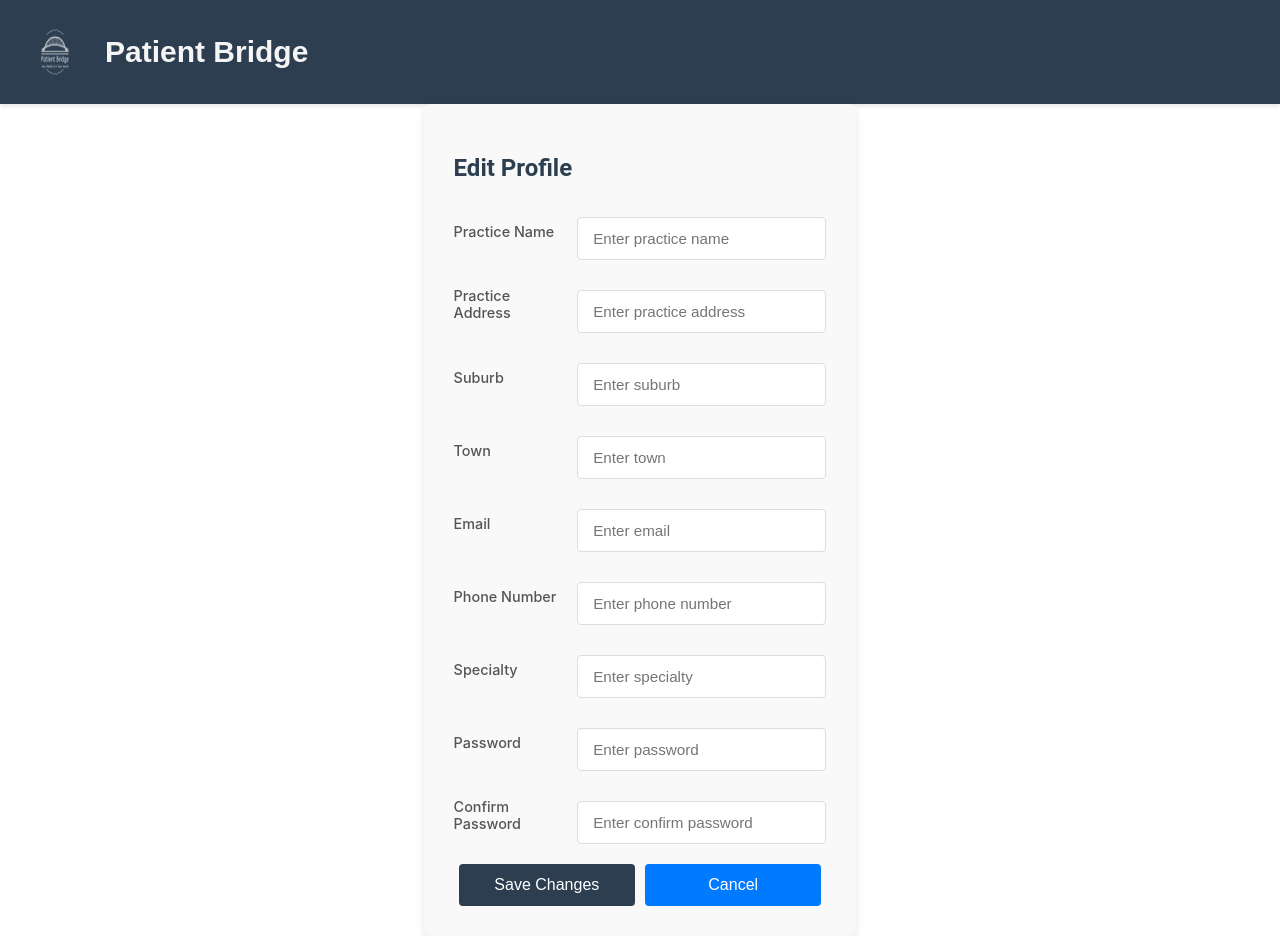
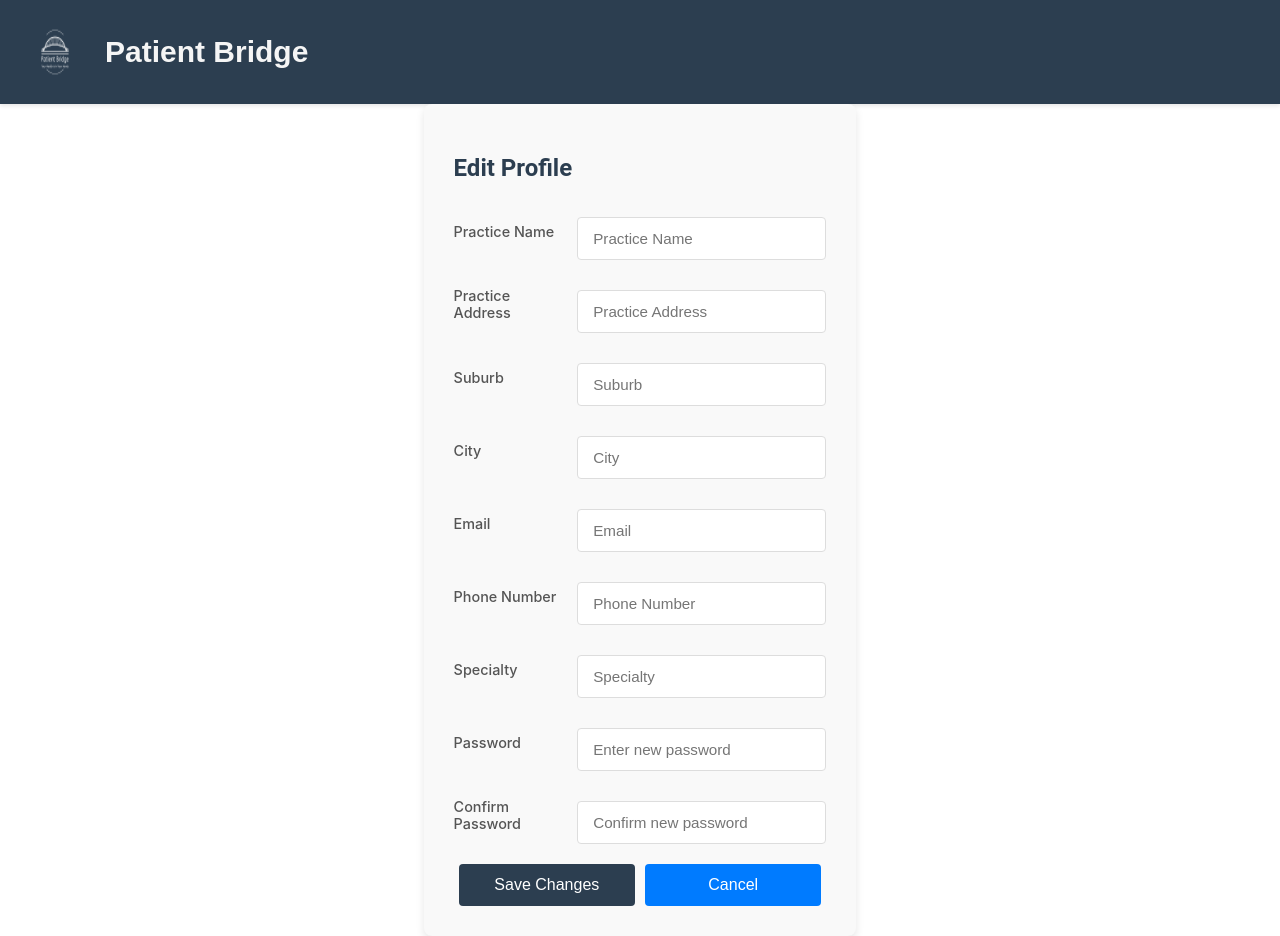
Before and after one commit to JewandreJuliano/Patient-Bridge, a React (Create React App) app in the folder patient-bridge/: page /doctor-profile in a window 1280 px wide. Built offline with nearby package versions, Linux system fonts and the light colour scheme.

Commit message:
Updated Doctor Profile

```diff
--- a/patient-bridge/src/components/DoctorProfile.jsx
+++ b/patient-bridge/src/components/DoctorProfile.jsx
@@ -1,49 +1,76 @@
-import React, { useState } from 'react';
+import React, { useState, useEffect } from 'react';
 import '../styles/Profile.css';
 import { useNavigate } from 'react-router-dom';
+import axios from 'axios';
 
-const Profile = () => {
+const DoctorProfile = () => {
   const navigate = useNavigate();
-  const [formData, setFormData] = useState({
+  const [doctor, setDoctor] = useState({
     practiceName: '',
     practiceAddress: '',
     suburb: '',
-    town: '',
+    city: '',
     email: '',
     phoneNumber: '',
     specialty: '',
-    password: '',
-    confirmPassword: '',
   });
 
-  const handleChange = (e) => {
-    const { id, value } = e.target;
-    setFormData((prevData) => ({
-      ...prevData,
-      [id]: value,
+  const [password, setPassword] = useState('');
+  const [confirmPassword, setConfirmPassword] = useState('');
+
+  const user = JSON.parse(localStorage.getItem('user'));
+  const doctor_id = user ? user.doctor_id : null;
+
+  // Only set initial data from localStorage once
+  useEffect(() => {
+    if (user) {
+      setDoctor({
+        practiceName: user.practiceName || '',
+        practiceAddress: user.practiceAddress || '',
+        suburb: user.suburb || '',
+        city: user.city || '',
+        email: user.email || '',
+        phoneNumber: user.phoneNumber || '',
+        specialty: user.specialty || '',
+      });
+    }
+  }, []); // Empty dependency array ensures this runs only once
+
+  const handleInputChange = (e) => {
+    const { name, value } = e.target;
+    setDoctor((prev) => ({
+      ...prev,
+      [name]: value // Update the field in doctor state
     }));
   };
 
-  const handleSubmit = async (e) => {
-    e.preventDefault();
-    // Validate form data here if needed
-    const response = await fetch('/api/update-doctor-profile', {
-      method: 'POST',
-      headers: {
-        'Content-Type': 'application/json',
-      },
-      body: JSON.stringify(formData),
-    });
+  const handleSaveChanges = async () => {
+    if (password && password !== confirmPassword) {
+      alert("Passwords do not match.");
+      return;
+    }
 
-    if (response.ok) {
-      // Handle successful response
-      console.log('Profile updated successfully!');
-      navigate('/doctor-dashboard');
-    } else {
-      // Handle error response
-      console.error('Error updating profile');
+    const updatedData = {
+      ...doctor,
+      password: password || undefined, // Only send password if it is provided
+      doctor_id, // Ensure doctor_id is included in the data sent to the API
+    };
+
+    try {
+      const response = await axios.put(`http://localhost:5432/api/update-doctor-profile`, updatedData); // Match the endpoint here
+      alert(response.data.message);
+
+      // Update local storage with new doctor data
+      const updatedUser = { ...user, ...updatedData };
+      localStorage.setItem('user', JSON.stringify(updatedUser));
+
+      navigate('/doctor-dashboard'); // Redirect after saving
+    } catch (error) {
+      console.error('Error saving doctor details:', error);
+      alert('Error saving doctor details');
     }
   };
+
 
   const handleCancel = () => {
     navigate('/doctor-dashboard');
@@ -58,29 +85,124 @@ const Profile = () => {
         </div>
       </header>
 
-      <form className="profile-container" onSubmit={handleSubmit}>
+      <div className="profile-container">
         <h2>Edit Profile</h2>
 
-        {Object.keys(formData).map((key) => (
-          <div className="input-group" key={key}>
-            <label htmlFor={key}>{key.charAt(0).toUpperCase() + key.slice(1).replace(/([A-Z])/g, ' $1')}</label>
-            <input
-              type={key === 'password' || key === 'confirmPassword' ? 'password' : 'text'}
-              id={key}
-              placeholder={`Enter ${key.replace(/([A-Z])/g, ' $1').toLowerCase()}`}
-              value={formData[key]}
-              onChange={handleChange}
-            />
-          </div>
-        ))}
+        <div className="input-group">
+          <label htmlFor="practiceName">Practice Name</label>
+          <input
+            type="text"
+            id="practiceName"
+            name="practiceName"
+            placeholder="Practice Name"
+            value={doctor.practiceName}
+            onChange={handleInputChange}
+          />
+        </div>
+
+        <div className="input-group">
+          <label htmlFor="practiceAddress">Practice Address</label>
+          <input
+            type="text"
+            id="practiceAddress"
+            name="practiceAddress"
+            placeholder="Practice Address"
+            value={doctor.practiceAddress}
+            onChange={handleInputChange}
+          />
+        </div>
+
+        <div className="input-group">
+          <label htmlFor="suburb">Suburb</label>
+          <input
+            type="text"
+            id="suburb"
+            name="suburb"
+            placeholder="Suburb"
+            value={doctor.suburb}
+            onChange={handleInputChange}
+          />
+        </div>
+
+        <div className="input-group">
+          <label htmlFor="city">City</label>
+          <input
+            type="text"
+            id="city"
+            name="city"
+            placeholder="City"
+            value={doctor.city}
+            onChange={handleInputChange}
+          />
+        </div>
+
+        <div className="input-group">
+          <label htmlFor="email">Email</label>
+          <input
+            type="email"
+            id="email"
+            name="email"
+            placeholder="Email"
+            value={doctor.email}
+            onChange={handleInputChange}
+          />
+        </div>
+
+        <div className="input-group">
+          <label htmlFor="phoneNumber">Phone Number</label>
+          <input
+            type="text"
+            id="phoneNumber"
+            name="phoneNumber"
+            placeholder="Phone Number"
+            value={doctor.phoneNumber}
+            onChange={handleInputChange}
+          />
+        </div>
+
+        <div className="input-group">
+          <label htmlFor="specialty">Specialty</label>
+          <input
+            type="text"
+            id="specialty"
+            name="specialty"
+            placeholder="Specialty"
+            value={doctor.specialty}
+            onChange={handleInputChange}
+          />
+        </div>
+
+        <div className="input-group">
+          <label htmlFor="password">Password</label>
+          <input
+            type="password"
+            id="password"
+            name="password"
+            placeholder="Enter new password"
+            value={password}
+            onChange={(e) => setPassword(e.target.value)}
+          />
+        </div>
+
+        <div className="input-group">
+          <label htmlFor="confirmPassword">Confirm Password</label>
+          <input
+            type="password"
+            id="confirmPassword"
+            name="confirmPassword"
+            placeholder="Confirm new password"
+            value={confirmPassword}
+            onChange={(e) => setConfirmPassword(e.target.value)}
+          />
+        </div>
 
         <div className="button-group">
-          <button type="submit" className="save-btn">Save Changes</button>
+          <button type="button" className="save-btn" onClick={handleSaveChanges}>Save Changes</button>
           <button type="button" className="cancel-btn" onClick={handleCancel}>Cancel</button>
         </div>
-      </form>
+      </div>
     </div>
   );
 };
 
-export default Profile;
+export default DoctorProfile;
--- a/patient-bridge/src/components/Medications.jsx
+++ b/patient-bridge/src/components/Medications.jsx
@@ -117,7 +117,7 @@ function Medications() {
         if (response.ok) {
           setMedications(medications.filter((_, i) => i !== index));
         } else {
-          alert('Error deleting medication');
+          alert('Error deleting medication - Please refresh the page');
         }
       });
     }
```
Also changed, not shown: 1 other file (tests, documents, lock files or other folders).
